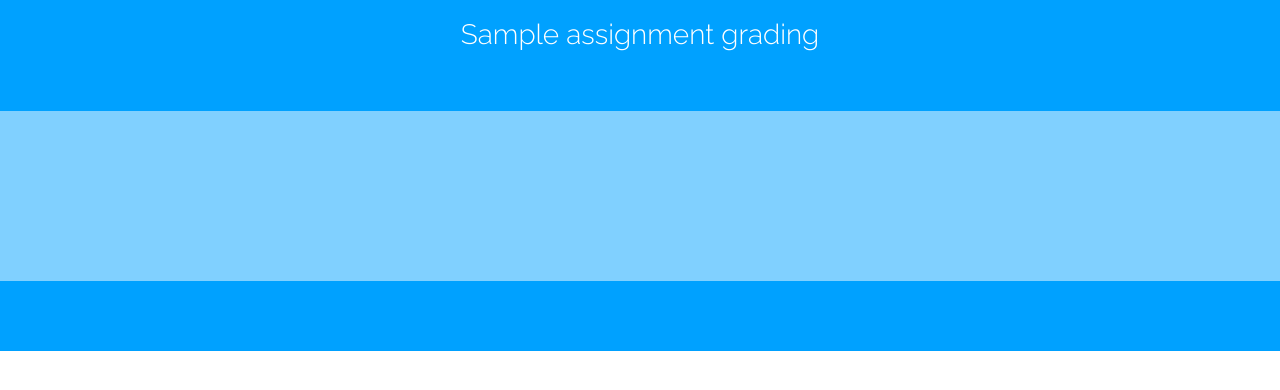
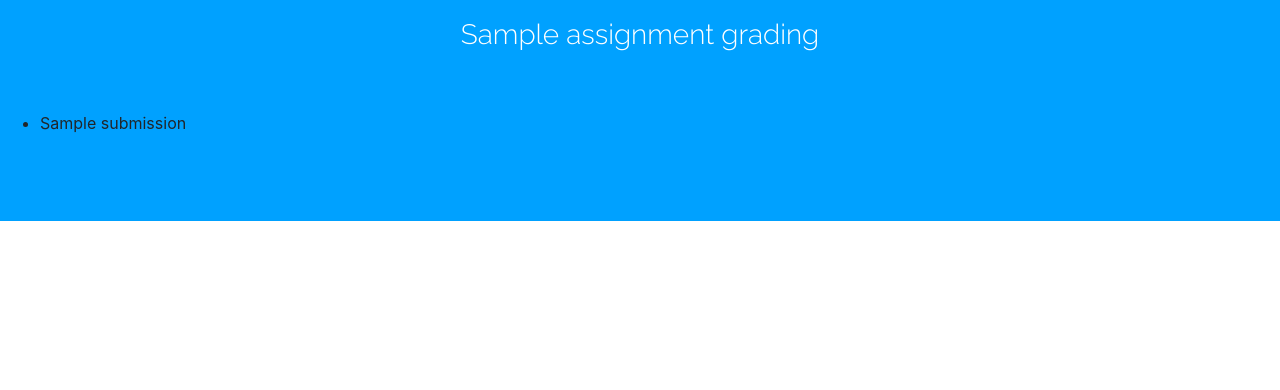
Before and after one commit to benjohnsonnlp/gradingsuite, a Django app: template gradingsuite/grader/templates/grader/assignment.html in a window 1280 px wide. Shown: the top 390 px of the page. Run offline with Django 3.2, Linux system fonts and the light colour scheme; tables that the repository leaves empty hold one stand-in row (values such as "Sample post"); the template is opened without the code that fills it: values that come from a table or form of the project are taken from there, most other values are stand-ins (such as "Sample title", 1, 10 or a date in 2020); some libraries are stand-ins or nearby versions.

Commit message:
Lists of submissions

```diff
--- a/gradingsuite/grader/templates/grader/assignment.html
+++ b/gradingsuite/grader/templates/grader/assignment.html
@@ -16,11 +16,13 @@
     <section class="main">
         <h1 class="logotype">{{ assignment.name }} grading</h1>
 
-        <div class="stripe">
-            <ul class="tools">
-
-            </ul>
-        </div>
+            <ul>
+            {% for submission in submissions %}
+                <li>
+                    {{ submission }}
+                </li>
+            {% endfor %}
+        </ul>
     </section>
 
 {% endblock %}
--- a/gradingsuite/grader/views.py
+++ b/gradingsuite/grader/views.py
@@ -3,6 +3,7 @@ from django.shortcuts import get_object_or_404
 from django.template import loader
 
 from grader.models import Assignment
+from grader.submissions import get_submissions
 
 
 def index(request):
@@ -16,7 +17,7 @@ def index(request):
 def assignment(request, assignment_id):
     template = loader.get_template("grader/assignment.html")
     assignment = get_object_or_404(Assignment, pk=assignment_id)
-    submissions = []
+    submissions = get_submissions(assignment.home_dir)
     context = {
         "assignment": assignment,
         "submissions": submissions,
```
Also changed, not shown: gradingsuite/grader/submissions.py (+7 -3 lines).
